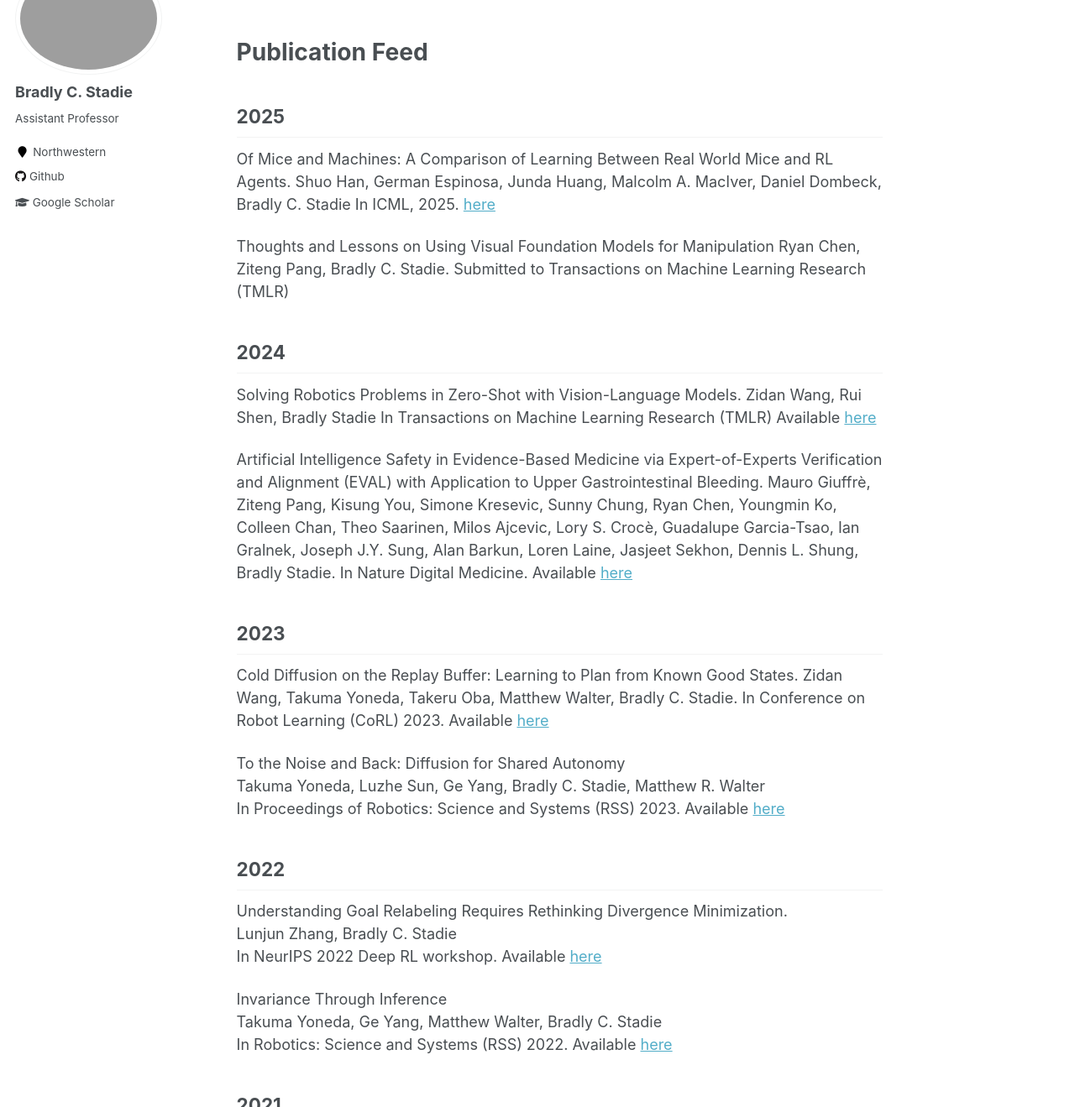
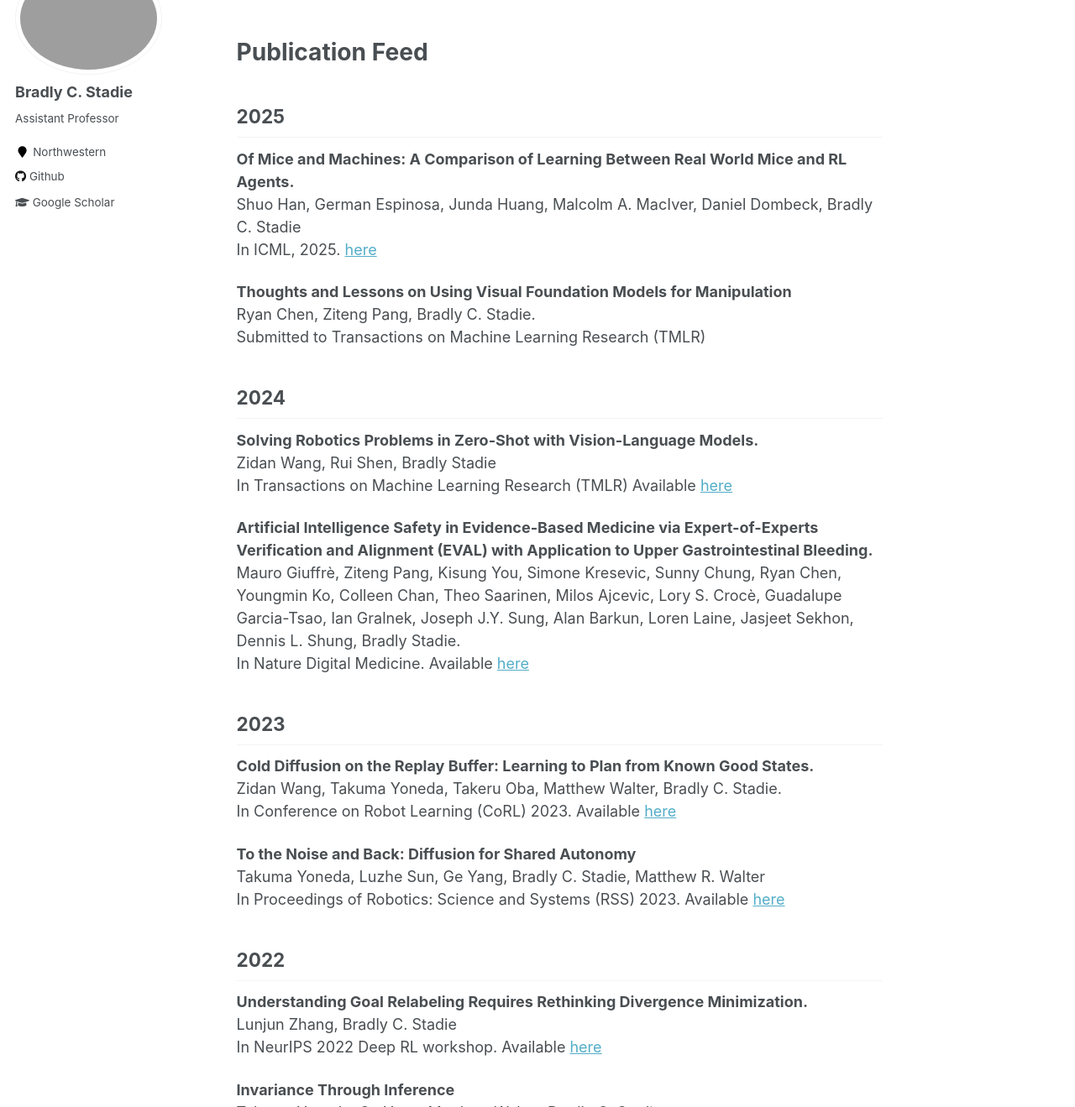
Before and after one commit to bstadie/bstadie.github.io, a Jekyll site: the page built from _pages/about.md, in a window 1280 px wide and 1400 px high, scrolled down 1308 px, cut to the strip 81-1400 px from the top of the window. Shown: the whole strip at 84% size. Built offline with Jekyll 4.4.1, drawn with Linux system fonts in a browser that asks for light colours.

Commit message:
Update about.md

```diff
--- a/_pages/about.md
+++ b/_pages/about.md
@@ -66,137 +66,105 @@ I recently made a YouTube video about some of my research for a general audience
 
 
 
-Publication Feed
-======
+# Publication Feed
 
+## 2025
 
-2025
----------------
-
-Of Mice and Machines: A Comparison of Learning Between Real World Mice and RL Agents.
+**Of Mice and Machines: A Comparison of Learning Between Real World Mice and RL Agents.**
 Shuo Han, German Espinosa, Junda Huang, Malcolm A. MacIver, Daniel Dombeck, Bradly C. Stadie
 In ICML, 2025. [here](https://openreview.net/forum?id=q2pjlx1OeX)
 
-Thoughts and Lessons on Using Visual Foundation Models for Manipulation
+**Thoughts and Lessons on Using Visual Foundation Models for Manipulation**
 Ryan Chen, Ziteng Pang, Bradly C. Stadie.
 Submitted to Transactions on Machine Learning Research (TMLR)
 
-2024
----------------
-Solving Robotics Problems in Zero-Shot with Vision-Language Models.
+## 2024
+
+**Solving Robotics Problems in Zero-Shot with Vision-Language Models.**
 Zidan Wang, Rui Shen, Bradly Stadie
 In Transactions on Machine Learning Research (TMLR)
 Available [here](https://wonderful-team-robotics.github.io/)
 
-Artificial Intelligence Safety in Evidence-Based Medicine via Expert-of-Experts Verification and Alignment (EVAL) with Application to Upper Gastrointestinal Bleeding.
+**Artificial Intelligence Safety in Evidence-Based Medicine via Expert-of-Experts Verification and Alignment (EVAL) with Application to Upper Gastrointestinal Bleeding.**
 Mauro Giuffrè, Ziteng Pang, Kisung You, Simone Kresevic, Sunny Chung, Ryan Chen, Youngmin Ko, Colleen Chan, Theo Saarinen, Milos Ajcevic, Lory S. Crocè, Guadalupe Garcia-Tsao, Ian Gralnek, Joseph J.Y. Sung, Alan Barkun, Loren Laine, Jasjeet Sekhon, Dennis L. Shung, Bradly Stadie.
 In Nature Digital Medicine. Available [here](https://www.nature.com/articles/s41746-025-01589-z?utm_source=rct_congratemailt&utm_medium=email&utm_campaign=oa_20250503&utm_content=10.1038/s41746-025-01589-z)
 
-2023
----------------
-Cold Diffusion on the Replay Buffer: Learning to Plan from Known Good States.
+## 2023
+
+**Cold Diffusion on the Replay Buffer: Learning to Plan from Known Good States.**
 Zidan Wang, Takuma Yoneda, Takeru Oba, Matthew Walter, Bradly C. Stadie.
 In Conference on Robot Learning (CoRL) 2023. Available [here](https://arxiv.org/abs/2310.13914)
 
-To the Noise and Back: Diffusion for Shared Autonomy
+**To the Noise and Back: Diffusion for Shared Autonomy**
 Takuma Yoneda, Luzhe Sun, Ge Yang, Bradly C. Stadie, Matthew R. Walter
 In Proceedings of Robotics: Science and Systems (RSS) 2023. Available [here](https://arxiv.org/pdf/2302.12244.pdf)
 
+## 2022
 
-2022
----------------
-
-Understanding Goal Relabeling Requires Rethinking Divergence Minimization.
+**Understanding Goal Relabeling Requires Rethinking Divergence Minimization.**
 Lunjun Zhang, Bradly C. Stadie
 In NeurIPS 2022 Deep RL workshop. Available [here](https://arxiv.org/pdf/2209.13046.pdf)
 
-Invariance Through Inference
+**Invariance Through Inference**
 Takuma Yoneda, Ge Yang, Matthew Walter, Bradly C. Stadie
 In Robotics: Science and Systems (RSS) 2022. Available [here](https://arxiv.org/abs/2112.08526)
 
-2021
----------------
+## 2021
 
-World Model as a Graph: Learning Latent Landmarks for Planning
+**World Model as a Graph: Learning Latent Landmarks for Planning**
 Lunjun Zhang, Ge Yang, Bradly C. Stadie
 In International Conference on Machine Learning (ICML), Long Presentation, July 2021. Site [here](https://sites.google.com/view/latent-landmarks/)
 
+## 2020
 
-2020
----------------
-
-Maximum Entropy Gain Exploration for Long Horizon Multi-goal Reinforcement Learning
+**Maximum Entropy Gain Exploration for Long Horizon Multi-goal Reinforcement Learning**
 Silviu Pitis, Harris Chan, Stephen Zhao, Bradly Stadie, Jimmy Ba
 In International Conference on Machine Learning, July 2020. Paper [here](https://arxiv.org/abs/2007.02832)
 
-Learning Intrinsic Rewards as a Bi-Level Optimization Problem
+**Learning Intrinsic Rewards as a Bi-Level Optimization Problem**
 Lunjun Zhang, Bradly C. Stadie, Jimmy Ba
 Conference on Uncertainty in Artificial Intelligence (UAI), July 2020. Paper [here](http://www.auai.org/uai2020/proceedings/66_main_paper.pdf)
 
-
-One-Shot Pruning of Recurrent Neural Networks by Jacobian Spectrum Evaluation
+**One-Shot Pruning of Recurrent Neural Networks by Jacobian Spectrum Evaluation**
 Matthew Zhang, Bradly C. Stadie
 In International Conference on Learning Representations (ICLR), Addis Ababa, Ethiopia, April 2020. [ArXiv link](https://arxiv.org/pdf/1912.00120.pdf)
 
+## 2019
 
-
-
-
-2019
----------------
-
-Transfer Learning for Estimating Causal Effects Using Neural Networks
-Bradly C. Stadie, Soeren R. Kuenzel, Nikita Vemuri, Varsha Ramakrishnan, Jasjeet S. Sekhon,  Pieter Abbeel
+**Transfer Learning for Estimating Causal Effects Using Neural Networks**
+Bradly C. Stadie, Soeren R. Kuenzel, Nikita Vemuri, Varsha Ramakrishnan, Jasjeet S. Sekhon, Pieter Abbeel
 INFORMS Annual Meeting ML and causal inference workshop (2019). [ArXiv link](https://arxiv.org/pdf/1808.07804.pdf)
 
-
-One Demonstration Imitation Learning
+**One Demonstration Imitation Learning**
 Bradly C. Stadie, Siyan Zhao, Qiqi Xu, Bonnie Li, Lunjun Zhang
 Preprint. [See here](https://github.com/bstadie/All-Bradly-Stadie-Papers/blob/master/one-demo.pdf)
 
+## 2018
 
-2018
----------------
-
-Evolved Policy Gradients
+**Evolved Policy Gradients**
 Rein Houthooft, Richard Y. Chen, Phillip Isola, Bradly C. Stadie, Filip Wolski, Jonathan Ho, Pieter Abbeel
 In Neural Information Processing Systems (NeurIPS) [Spotlight], Montreal, Canada, December 2018. [ArXiv](https://arxiv.org/pdf/1802.04821.pdf)
 
-
-
-Some Considerations on Learning to Explore via Meta-Reinforcement Learning
+**Some Considerations on Learning to Explore via Meta-Reinforcement Learning**
 Bradly C. Stadie, Ge Yang, Rein Houthooft, Xi Chen, Yan Duan, Yuhuai Wu, Pieter Abbeel, Ilya Sutskever
 In Neural Information Processing Systems (NeurIPS), Montreal, Canada, December 2018. [ArXiv](https://arxiv.org/pdf/1803.01118.pdf)
 
+**Learning to Learn from Flawed, Failed, and Figurative Demonstrations**
+Ge Yang, Bradly C. Stadie, Roberto Calandra, Pieter Abbeel, Sergey Levine, Chelsea Finn
+In Neural Information Processing Systems (NeurIPS) Deep RL workshop [Spotlight], Montreal, Canada, December 2018. [Paper here](https://github.com/bstadie/All-Bradly-Stadie-Papers/blob/master/Learning%20to%20Learn%20from%20Flawed%20Failed%20and%20Figurative%20Demonstrations.pdf)
 
+## 2017
 
-Learning to Learn from Flawed, Failed, and Figurative Demonstrations
-Ge Yang, Bradly C. Stadie, Roberto Calandra, Pieter Abbeel, Sergey Levine, Chelsea Finn
-In Neural Information Processing Systems (NeurIPS) Deep RL workshop [Spotlight], Montreal, Canada, December 2018. [Paper here](https://github.com/bstadie/All-Bradly-Stadie-Papers/blob/master/Learning%20to%20Learn%20from%20Flawed%20Failed%20and%20Figurative%20Demonstrations.pdf).
-
-
-
-
-2017
----------------
-
-
-Third-Person Imitation Learning
+**Third-Person Imitation Learning**
 Bradly C. Stadie, Pieter Abbeel, Ilya Sutskever
 In the proceedings of the International Conference on Learning Representations (ICLR), Toulon, France, April 2017. [ArXiv](https://arxiv.org/pdf/1703.01703.pdf)
 
-
-
-One-Shot Imitation Learning
+**One-Shot Imitation Learning**
 Yan (Rocky) Duan, Marcin Andrychowicz, Bradly C. Stadie, Jonathan Ho, Jonas Schneider, Ilya Sutskever, Pieter Abbeel, Wojciech Zaremba
 In Neural Information Processing Systems (NeurIPS), Long Beach, California, December 2017. [ArXiv](https://arxiv.org/pdf/1703.07326.pdf)
 
+## 2015
 
-
-2015
----------------
-
-
-Incentivizing Exploration in Reinforcement Learning with Deep Predictive Models
+**Incentivizing Exploration in Reinforcement Learning with Deep Predictive Models**
 Bradly C. Stadie, Sergey Levine, Pieter Abbeel
 In Neural Information Processing Systems (NeurIPS) Deep RL Workshop, Montreal, Canada, December 2015 [ArXiv](https://arxiv.org/pdf/1507.00814.pdf)
```
